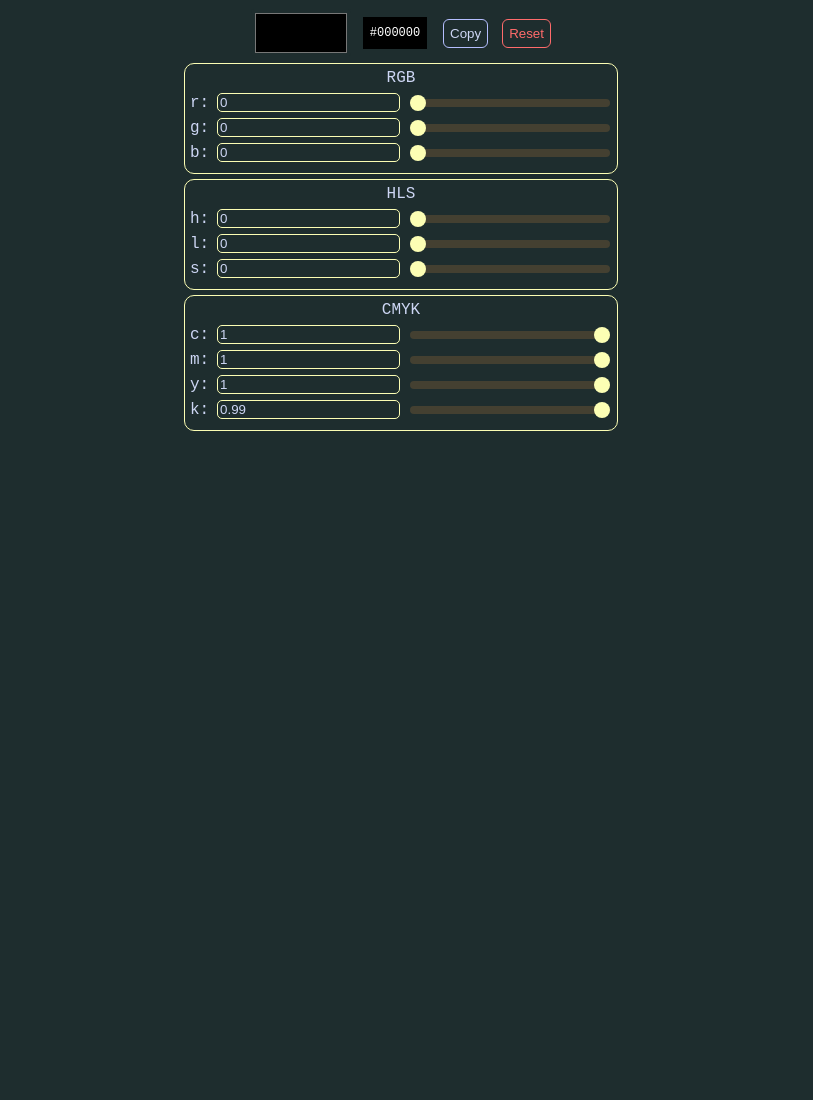
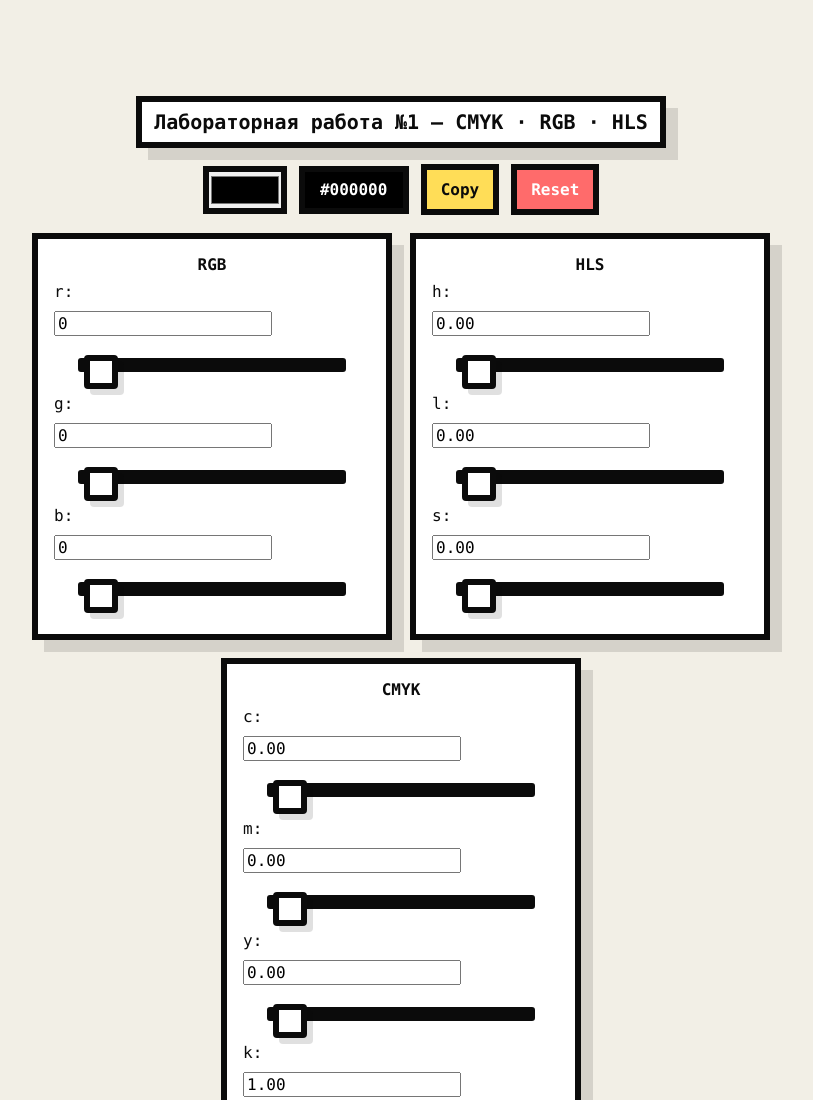
Before and after one commit to pkasila/computer-graphics, a website built with Vite: page lab01/index.html in a window 1280 px wide. Shown: the top 1100 px of the page, without its empty margins (239-1052 px from the left). Before the commit the page ends 800 px from the top, so only its background shows below. Built offline with nearby package versions, Linux system fonts and the light colour scheme; a web font is replaced by a local one.

Commit message:
lab01: update UI and fix color logic

```diff
--- a/lab01/index.html
+++ b/lab01/index.html
@@ -7,22 +7,30 @@
     <title>Лабораторная работа №1 (студ. 5): CMYK-RGB-HLS</title>
   </head>
   <body>
-	<div class="app-root">
+		<div class="app-root neobrutal">
+			<header class="nb-header">
+				<h1 class="nb-title">Лабораторная работа №1 — CMYK · RGB · HLS</h1>
 				<div class="selector-row-wrapper">
 					<input type="color" id="selector"></input>
-				<div id="color-preview"></div>
-				<button id="copy-hex" class="copy-hex-btn">Copy</button>
-				<button id="reset-btn" class="reset-btn">Reset</button>
+					<div id="color-preview" aria-hidden="true"></div>
+					<button id="copy-hex" class="nb-btn nb-btn-accent">Copy</button>
+					<button id="reset-btn" class="nb-btn nb-btn-danger">Reset</button>
 				</div>
-			<div id="rgb" class="block">
+			</header>
+
+			<main class="panels-grid">
+				<section id="rgb" class="block nb-panel">
 					<div class="panel-title">RGB</div>
-			</div>
-			<div id="hls" class="block">
+				</section>
+
+				<section id="hls" class="block nb-panel">
 					<div class="panel-title">HLS</div>
-			</div>
-			<div id="cmyk" class="block">
+				</section>
+
+				<section id="cmyk" class="block nb-panel">
 					<div class="panel-title">CMYK</div>
-			</div>
+				</section>
+			</main>
 		</div>
     <script type="module" src="/src/main.ts"></script>
   </body>
--- a/lab01/src/colors.ts
+++ b/lab01/src/colors.ts
@@ -110,7 +110,8 @@ class CMYK extends Color {
 		c: [0, 1, 0.01],
 		m: [0, 1, 0.01],
 		y: [0, 1, 0.01],
-		k: [0, 0.99, 0.01],
+		// allow K to reach 1.0 (pure black)
+		k: [0, 1, 0.01],
 	};
 
 	constructor(c: number, m: number, y: number, k: number) {
@@ -143,16 +144,16 @@ class CMYK extends Color {
 	setField(name: string, value: number): void {
 		switch (name) {
 			case 'c':
-				this.c = value;
+				this.c = Math.min(1, Math.max(0, value));
 				break;
 			case 'm':
-				this.m = value;
+				this.m = Math.min(1, Math.max(0, value));
 				break;
 			case 'y':
-				this.y = value;
+				this.y = Math.min(1, Math.max(0, value));
 				break;
 			case 'k':
-				this.k = value;
+				this.k = Math.min(1, Math.max(0, value));
 				break;
 			default:
 				break;
@@ -160,10 +161,13 @@ class CMYK extends Color {
 	}
 
 	toRgb(): RGB {
+		const r = Math.round(255 * (1 - this.c) * (1 - this.k));
+		const g = Math.round(255 * (1 - this.m) * (1 - this.k));
+		const b = Math.round(255 * (1 - this.y) * (1 - this.k));
 		return new RGB(
-			255 * (1 - this.c) * (1 - this.k),
-			255 * (1 - this.m) * (1 - this.k),
-			255 * (1 - this.y) * (1 - this.k),
+			Math.max(0, Math.min(255, r)),
+			Math.max(0, Math.min(255, g)),
+			Math.max(0, Math.min(255, b)),
 		);
 	}
 
@@ -171,17 +175,24 @@ class CMYK extends Color {
 		const r = rgb.r / 255;
 		const g = rgb.g / 255;
 		const b = rgb.b / 255;
-		this.k = Math.min(this.slider.k[1], 1 - Math.max(r, g, b));
+		// compute k as the complement of the brightest channel
+		this.k = 1 - Math.max(r, g, b);
+		// clamp to slider max (allows 1.0)
+		this.k = Math.min(this.slider.k[1], Math.max(this.slider.k[0], this.k));
 
-		if (1 - this.k === 0) {
+		// if k is (nearly) 1.0, set c/m/y to 0 to avoid division by zero
+		if (1 - this.k <= Number.EPSILON) {
 			this.c = 0;
 			this.m = 0;
 			this.y = 0;
-		} else {
-			this.c = (1 - r - this.k) / (1 - this.k);
-			this.m = (1 - g - this.k) / (1 - this.k);
-			this.y = (1 - b - this.k) / (1 - this.k);
+			return;
 		}
+
+		// otherwise compute normally and clamp into [0,1]
+		const denom = 1 - this.k;
+		this.c = Math.min(1, Math.max(0, (1 - r - this.k) / denom));
+		this.m = Math.min(1, Math.max(0, (1 - g - this.k) / denom));
+		this.y = Math.min(1, Math.max(0, (1 - b - this.k) / denom));
 	}
 }
 
@@ -191,9 +202,9 @@ class HLS extends Color {
 	public s: number;
 
 	public slider: Record<string, [number, number, number]> = {
-		h: [0, 0.99, 0.01],
-		l: [0, 0.99, 0.01],
-		s: [0, 0.99, 0.01],
+		h: [0, 1, 0.01],
+		l: [0, 1, 0.01],
+		s: [0, 1, 0.01],
 	};
 
 	constructor(h: number, l: number, s: number) {
@@ -290,13 +301,14 @@ class HLS extends Color {
 	setField(name: string, value: number): void {
 		switch (name) {
 			case 'h':
-				this.h = value;
+				// wrap hue into [0,1]
+				this.h = ((value % 1) + 1) % 1;
 				break;
 			case 'l':
-				this.l = value;
+				this.l = Math.min(1, Math.max(0, value));
 				break;
 			case 's':
-				this.s = value;
+				this.s = Math.min(1, Math.max(0, value));
 				break;
 			default:
 				break;
--- a/lab01/src/main.ts
+++ b/lab01/src/main.ts
@@ -15,7 +15,7 @@ cmyk.fromRgb(rgb);
 // Local storage key for persisting the selected color
 const LOCAL_KEY = 'lab01.selectedColorHex';
 
-/** Load saved color from localStorage (hex) and apply to globalColor if present. */
+/** Load saved color from localStorage (hex) and apply to globalColor if 3present. */
 function loadSavedColor(): void {
 	try {
 		const saved = localStorage.getItem(LOCAL_KEY);
@@ -147,8 +147,13 @@ function update(ignoredColor: string | Color, ignoredInput: HTMLInputElement | n
 
 	for (const o of tiedFields) {
 		if (!ignoredInput || o.input.id !== ignoredInput.id) {
-			const val = o.object.getField(o.fieldName) ?? 0;
-			o.input.value = String(val);
+				const raw = o.object.getField(o.fieldName) ?? 0;
+				// show HLS and CMYK values with two decimal places
+				if ((o.object as any).colorName === 'hls' || (o.object as any).colorName === 'cmyk') {
+					o.input.value = Number(raw).toFixed(2);
+				} else {
+					o.input.value = String(raw);
+				}
 		}
 	}
 
@@ -188,7 +193,12 @@ function getContrastColor(r: number, g: number, b: number): string {
 function getInput(color: Color, fieldName: string): HTMLDivElement {
 	const input = document.createElement('input') as HTMLInputElement;
 	const slider = color.slider[fieldName] as [number, number, number];
-	input.value = String(color.getField(fieldName) ?? slider[0]);
+		const initialRaw = color.getField(fieldName) ?? slider[0];
+		if (color.colorName === 'hls' || color.colorName === 'cmyk') {
+			input.value = Number(initialRaw).toFixed(2);
+		} else {
+			input.value = String(initialRaw);
+		}
 	input.type = 'text';
 	input.id = fieldName + color.colorName;
 	input.addEventListener('input', makeFilter(slider, input));
@@ -222,7 +232,8 @@ function getInput(color: Color, fieldName: string): HTMLDivElement {
 		update(color.colorName, docSlider);
 	});
 
-		docSlider.value = String(color.getField(fieldName) ?? slider[0]);
+			// range inputs use numeric strings; keep value in raw numeric form
+			docSlider.value = String(color.getField(fieldName) ?? slider[0]);
 	const div = document.createElement('div');
 	div.append(label, input, docSlider);
 
--- a/lab01/src/style.css
+++ b/lab01/src/style.css
@@ -1,175 +1,255 @@
 @import url('https://fonts.googleapis.com/css2?family=Google+Sans+Code:ital,wght@0,300..800;1,300..800&display=swap');
 
-html {
-  color: #cdd6f4;
-  background-color: #1e2d2e;
-  font-size: 16;
-  font-family: "Google Sans Code", monospace;
+:root {
+  --bg: #f2efe6;
+  --panel: #ffffff;
+  --ink: #0b0b0b;
+  --accent: #ffdd57;
+  --danger: #ff6b6b;
+  --border: #0b0b0b;
 }
 
-input {
-  color: #cdd6f4;
-  background-color: #1e2d2e;;
-  border: 1px solid #fcfeb4;
-  border-radius: 5px;
+/* Neobrutalist layout */
+* {
+  box-sizing: border-box
 }
 
-input[type="color"] {
-  border: none;
-  width: 100px;
-  height: 50px;
+html,
+body {
+  height: 100%
 }
 
-input[type="range"] {
-  appearance: none;
-  background-color: transparent;
-  width: 200px;
-  border: none;
+body {
+  margin: 0;
+  /* Primary: Google Sans Code, fall back to common monospace stacks for coding-style look */
+  font-family: "Google Sans Code", ui-monospace, SFMono-Regular, Menlo, Monaco, "Roboto Mono", monospace;
+  background: var(--bg);
+  color: var(--ink);
+  -webkit-font-smoothing: antialiased;
 }
 
-input[type="range"]::-webkit-slider-runnable-track {
-  position: relative;
-  height: 8px;
-  background-color: #444031;
-  border-radius: 8px;
+
+.app-root.neobrutal {
+  padding: 48px;
+  display: flex;
+  flex-direction: column;
+  gap: 18px;
+  align-items: center;
+  max-width: 1100px;
+  margin: 48px auto
 }
 
-input[type="range"]::-moz-range-track {
-  position: relative;
-  height: 8px;
-  background-color: #444031;
-  border-radius: 8px;
+.nb-header {
+  display: flex;
+  align-items: center;
+  justify-content: center;
+  gap: 16px;
+  flex-direction: column
 }
 
-input[type="range"]::-webkit-slider-thumb {
-  box-sizing: border-box;
-  appearance: none;
-  position: relative;
-  background-color: #fcfeb4;
-  border-radius: 8px;
-  width: 16px;
-  height: 16px;
-  top: 50%;
-  translate: 0 -50%;
-}
-
-input[type="range"]::-moz-range-thumb {
-  box-sizing: border-box;
-  appearance: none;
-  position: relative;
-  background-color: #fcfeb4;
-  border-radius: 8px;
-  width: 16px;
-  height: 16px;
-}
-
-.block {
-  background-color: #1e2d2e;;
-  border-radius: 10px;
-  border: 1px solid #fcfeb4;
-  padding: 5px;
-}
-
-.controls-wrapper {
-  display: flex;
-  gap: 12px;
-  align-items: flex-start;
-  margin-top: 12px;
-}
-
-.panel {
-  min-width: 220px;
-  padding: 8px;
-}
-
-.selector-row {
-  display: flex;
-  gap: 8px;
-  align-items: center;
-  margin: 6px 0;
-}
-
-#color-preview {
-  display: inline-flex;
-  align-items: center;
-  justify-content: center;
-  font-size: 12px;
-  min-width: 64px;
-  min-height: 28px;
-}
-
-#copy-hex {
-  cursor: pointer;
-}
-
-/* App layout moved from inline styles */
-.app-root {
-  display: flex;
-  flex-direction: column;
-  gap: 5px;
-  justify-content: center;
-  align-items: center;
+.nb-title {
+  font-size: 20px;
+  margin: 0;
+  padding: 8px 12px;
+  border: 6px solid var(--border);
+  background: var(--panel);
+  box-shadow: 12px 12px 0 rgba(0, 0, 0, 0.12);
+  text-align: center
 }
 
 .selector-row-wrapper {
   display: flex;
+  gap: 12px;
   align-items: center;
-  gap: 8px;
+  justify-content: center
 }
 
-.color-preview, #color-preview {
-  width: 64px;
-  height: 32px;
-  border: 1px solid #000;
-  display: inline-flex;
+
+/* ensure all form controls use the same monospace/code-style typeset */
+input,
+button,
+select,
+textarea,
+label {
+  font-family: "Google Sans Code", ui-monospace, SFMono-Regular, Menlo, Monaco, "Roboto Mono", monospace;
+}
+
+input[type="color"] {
+  width: 84px;
+  height: 48px;
+  border: 6px solid var(--border);
+  padding: 0
+}
+
+#color-preview {
+  width: 110px;
+  min-width: 84px;
+  height: 48px;
+  border: 6px solid var(--border);
+  display: flex;
   align-items: center;
   justify-content: center;
   padding: 4px;
-  color: #cdd6f4;
-  font-size: 12px;
-  box-sizing: border-box;
-  margin-left: 4px;
+  font-weight: 700
 }
 
-.copy-hex-btn, #copy-hex {
-  margin-left: 8px;
-  padding: 6px;
-  border-radius: 6px;
-  border: 1px solid #b4befe;
-  background: transparent;
-  color: #cdd6f4;
+/* Panels grid */
+.panels-grid {
+  display: flex;
+  flex-wrap: wrap;
+  gap: 18px;
+  justify-content: center;
+  align-items: flex-start;
 }
 
-.reset-btn, #reset-btn {
-  margin-left: 6px;
-  padding: 6px;
-  border-radius: 6px;
-  border: 1px solid #ff6b6b;
-  background: transparent;
-  color: #ff6b6b;
+.nb-panel {
+  background: var(--panel);
+  padding: 16px;
+  border: 6px solid var(--border);
+  box-shadow: 12px 12px 0 rgba(0, 0, 0, 0.12);
+  min-height: 120px;
+  flex: 1 1 320px;
+  max-width: 360px
 }
 
 .panel-title {
+  font-weight: 700;
   text-align: center;
+  margin: 0 0 8px 0
 }
 
-/* small toast shown when hex is copied */
+/* Buttons — chunky, blocky */
+.nb-btn {
+  display: inline-block;
+  padding: 10px 14px;
+  border: 6px solid var(--border);
+  background: var(--panel);
+  color: var(--ink);
+  font-weight: 700;
+  cursor: pointer
+}
+
+.nb-btn-accent {
+  background: var(--accent)
+}
+
+.nb-btn-danger {
+  background: var(--danger);
+  color: #fff
+}
+
+/* Inputs and sliders — bold track and thumb */
+input,
+button,
+select {
+  font: inherit
+}
+
+/* Neobrutal range styles: chunky track with bold border and squared thumb */
+/* Range control: Safari-friendly reset and track/thumb sizes */
+/* Add comfortable margins so the thumb doesn't collide with neighboring elements */
+input[type="range"] {
+  display: block;
+  width: 100%;
+  background: transparent;
+  border: none;
+  padding: 0 24px;
+  margin: 22px 0;
+  -webkit-appearance: none;
+  appearance: none
+}
+
+/* track: thick black bar with inset border */
+input[type="range"]::-webkit-slider-runnable-track {
+  height: 14px;
+  background: var(--ink);
+  border: 6px solid var(--border);
+  border-radius: 3px
+}
+
+input[type="range"]::-webkit-slider-thumb {
+  appearance: none;
+  -webkit-appearance: none;
+  margin-top: -9px;
+  width: 34px;
+  height: 34px;
+  border: 6px solid var(--border);
+  background: var(--panel);
+  border-radius: 4px;
+  box-shadow: 6px 6px 0 rgba(0, 0, 0, 0.12);
+  position: relative
+}
+
+input[type="range"]::-moz-range-track {
+  height: 14px;
+  background: var(--ink);
+  border-radius: 3px
+}
+
+input[type="range"]::-moz-range-thumb {
+  width: 34px;
+  height: 34px;
+  border: 6px solid var(--border);
+  background: var(--panel);
+  border-radius: 4px
+}
+
+/* extra Safari alignment guard */
+input[type="range"]::-webkit-slider-thumb {
+  transform: translateY(0)
+}
+
+/* small screens: reduce thumb/track slightly */
+@media (max-width:420px) {
+  input[type="range"] {
+    padding: 0 18px;
+    margin: 18px 0
+  }
+
+  input[type="range"]::-webkit-slider-runnable-track {
+    height: 12px
+  }
+
+  input[type="range"]::-webkit-slider-thumb {
+    width: 30px;
+    height: 30px;
+    margin-top: -8px
+  }
+
+  input[type="range"]::-moz-range-thumb {
+    width: 30px;
+    height: 30px
+  }
+}
+
+/* Also ensure textual inputs and labels have spacing so sliders don't overlap them */
+.nb-panel label,
+.nb-panel .panel-row,
+.nb-panel input[type="number"],
+.nb-panel input[type="text"] {
+  display: block;
+  margin-bottom: 10px
+}
+
+/* small toast */
 #copy-toast {
   position: fixed;
   left: 50%;
   transform: translateX(-50%);
   bottom: 20px;
-  background: rgba(0,0,0,0.75);
-  color: #fff;
-  padding: 8px 12px;
-  border-radius: 6px;
-  font-size: 13px;
-  pointer-events: none;
+  background: var(--panel);
+  color: var(--ink);
+  padding: 10px 14px;
+  border: 6px solid var(--border);
   opacity: 0;
-  transition: opacity 160ms ease-in-out, transform 160ms ease-in-out;
+  transition: opacity 150ms
 }
 
 #copy-toast.visible {
-  opacity: 1;
-  transform: translateX(-50%) translateY(0);
+  opacity: 1
 }
+
+/* utility */
+.nb-small {
+  font-size: 13px
+}
```
Lines whose indentation alone changed are shown as unchanged.
